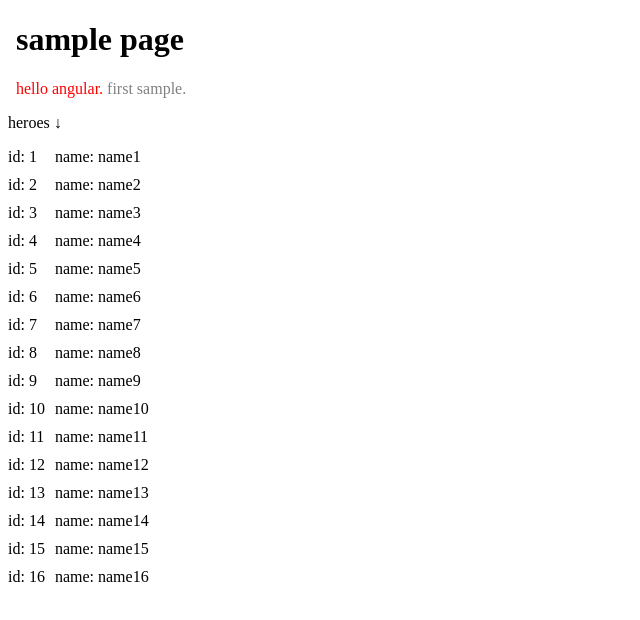
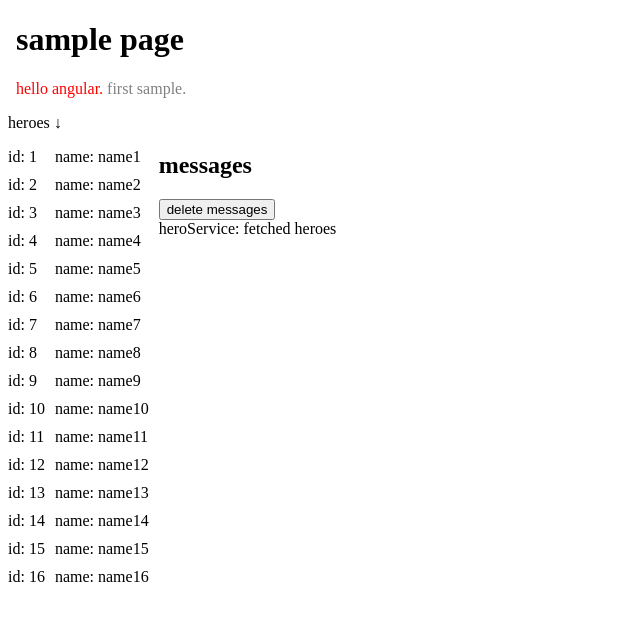
Before and after one commit to RkKnn/todo-front, an Angular app: page / in a window 1280 px wide. Shown: the top 620 px of the page, without its empty margins (0-640 px from the left). Built offline with nearby package versions, Linux system fonts and the light colour scheme.

Commit message:
add message service

```diff
--- a/src/app/app.component.html
+++ b/src/app/app.component.html
@@ -1,3 +1,4 @@
 <sample-root></sample-root>
 
 <app-heroes></app-heroes>
+<app-messages></app-messages>
--- a/src/app/app.module.ts
+++ b/src/app/app.module.ts
@@ -7,10 +7,11 @@
 import { SampleComponent } from './sample/sample.component';
 import { GenSampleComponent } from './gen-sample/gen-sample.component';
 import { HeroesComponent } from './heroes/heroes.component';
+import { MessagesComponent } from './messages/messages.component';
 
 @NgModule({
   declarations: [
-    AppComponent, SampleComponent, GenSampleComponent, HeroesComponent
+    AppComponent, SampleComponent, GenSampleComponent, HeroesComponent, MessagesComponent
   ],
   imports: [
     BrowserModule,
--- a/src/app/hero.service.ts
+++ b/src/app/hero.service.ts
@@ -1,6 +1,7 @@
 import { Injectable } from '@angular/core';
 import { Observable, of } from 'rxjs';
 import { GenSample } from './gen-sample';
+import { MessageService } from './message.service';
 import { HEROES } from './mock-heroes';
 
 @Injectable({
@@ -9,10 +10,11 @@
 
 export class HeroService {
 
-  constructor() { }
+  constructor(private messageService: MessageService) { }
 
   getHeroes(): Observable<GenSample[]> {
     const heroes = of(HEROES);
+    this.messageService.add("heroService: fetched heroes")
     return heroes;
   }
 }
--- a/src/app/heroes/heroes.component.ts
+++ b/src/app/heroes/heroes.component.ts
@@ -1,6 +1,7 @@
 import { Component, OnInit } from '@angular/core';
 import { GenSample } from '../gen-sample';
 import { HeroService } from '../hero.service';
+import { MessageService } from '../message.service';
 
 @Component({
   selector: 'app-heroes',
@@ -11,7 +12,7 @@
   heroes: GenSample[] = []
   selectedHero?: GenSample;
 
-  constructor(private heroService: HeroService) { }
+  constructor(private heroService: HeroService, private messageService: MessageService) { }
 
   ngOnInit(): void {
     this.getHeroes();
@@ -19,6 +20,7 @@
 
   onSelect(hero: GenSample): void {
     this.selectedHero = hero;
+    this.messageService.add(`Heroes Comp: selected hero(id = ${hero.id})`)
   }
 
   getHeroes(): void {
--- /dev/null
+++ b/src/app/message.service.ts
@@ -0,0 +1,18 @@
+import { Injectable } from '@angular/core';
+
+@Injectable({
+  providedIn: 'root'
+})
+export class MessageService {
+  messages: string[] = []
+
+  constructor() { }
+
+  add(message: string) {
+    this.messages.push(message)
+  }
+
+  clear() {
+    this.messages = []
+  }
+}
--- /dev/null
+++ b/src/app/messages/messages.component.html
@@ -0,0 +1,8 @@
+<div *ngIf="messageService.messages.length">
+  <h2>messages</h2>
+
+  <button (click)="messageService.clear()">delete messages</button>
+  <div *ngFor="let message of messageService.messages">
+    {{ message }}
+  </div>
+</div>
--- /dev/null
+++ b/src/app/messages/messages.component.ts
@@ -0,0 +1,16 @@
+import { Component, OnInit } from '@angular/core';
+import { MessageService } from '../message.service';
+
+@Component({
+  selector: 'app-messages',
+  templateUrl: './messages.component.html',
+  styleUrls: ['./messages.component.scss']
+})
+export class MessagesComponent implements OnInit {
+
+  constructor(public messageService: MessageService) { }
+
+  ngOnInit(): void {
+  }
+
+}
```
Also changed, not shown: src/app/messages/messages.component.scss (added), 2 other files (tests, documents, lock files or other folders).
